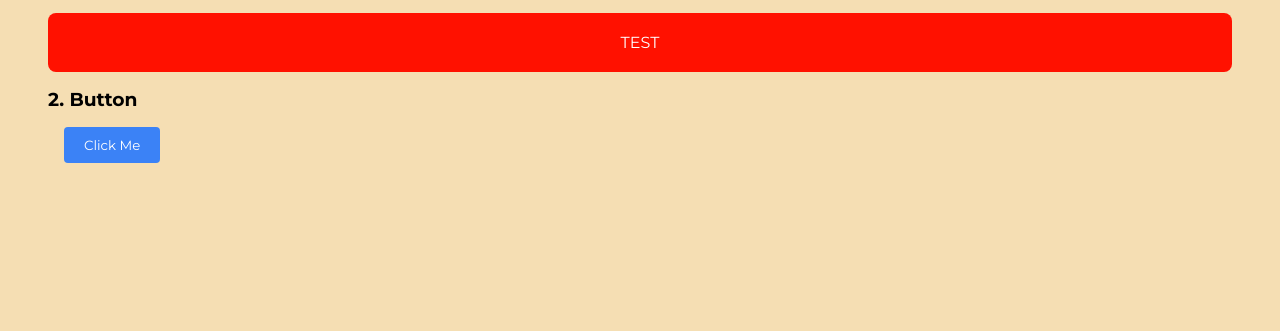
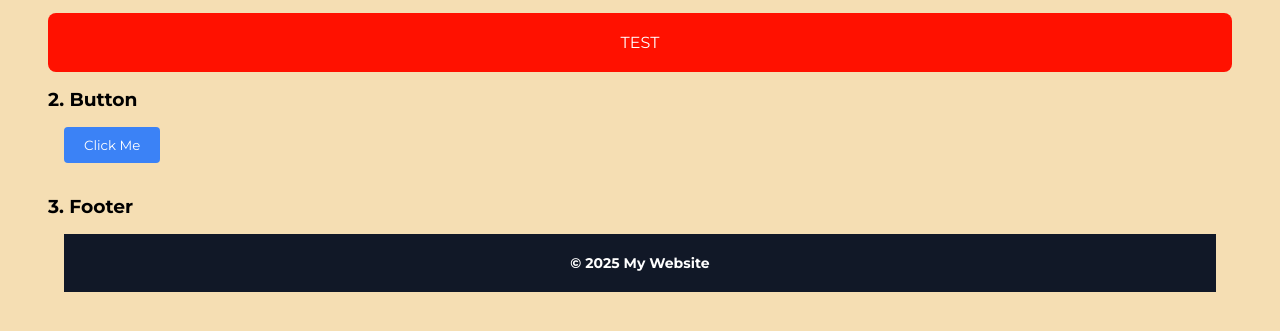
Before and after one commit to DhaniKWP/vanillacss-tailwindcss-1124160014, a plain HTML site: page vanillacss/index.html in a window 1280 px wide. Shown: the part 103-434 px from the top of the page. Drawn offline with Linux system fonts and the light colour scheme.

Commit message:
3. membuat styling pada footer

```diff
--- a/vanillacss/css/style.css
+++ b/vanillacss/css/style.css
@@ -25,3 +25,11 @@
   border-radius: 4px;
   cursor: pointer;
 }
+
+.footer {
+  padding: 20px;
+  background-color: #111827;
+  color: white;
+  text-align: center;
+  font-size: 14px;
+}
--- a/vanillacss/index.html
+++ b/vanillacss/index.html
@@ -13,7 +13,9 @@
   <h2 class="title">Styling menggunakan vanillacss</h2>
   <h3>1. Container</h3>
   <div class="container">TEST</div>
-    <h3>2. Button <br>
+  <h3>2. Button<br>
   <button class="button">Click Me</button>
+  <h3>3. Footer<br>
+  <footer class="footer">© 2025 My Website</footer>
 </body>
 </html>
```
Also changed, not shown: tailwindcss/public/index.html (+2 -0 lines), tailwindcss/public/css/style.css.
